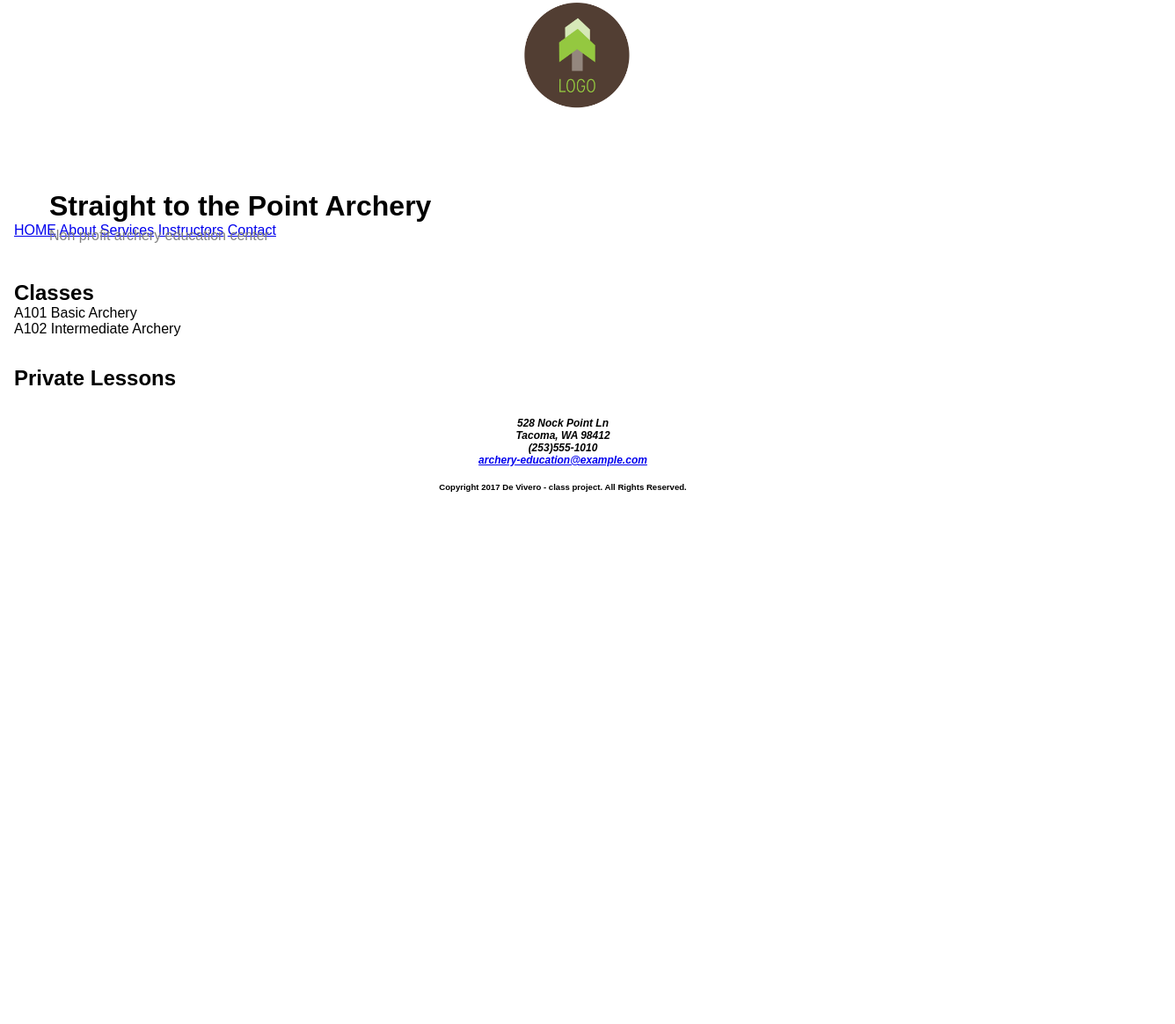
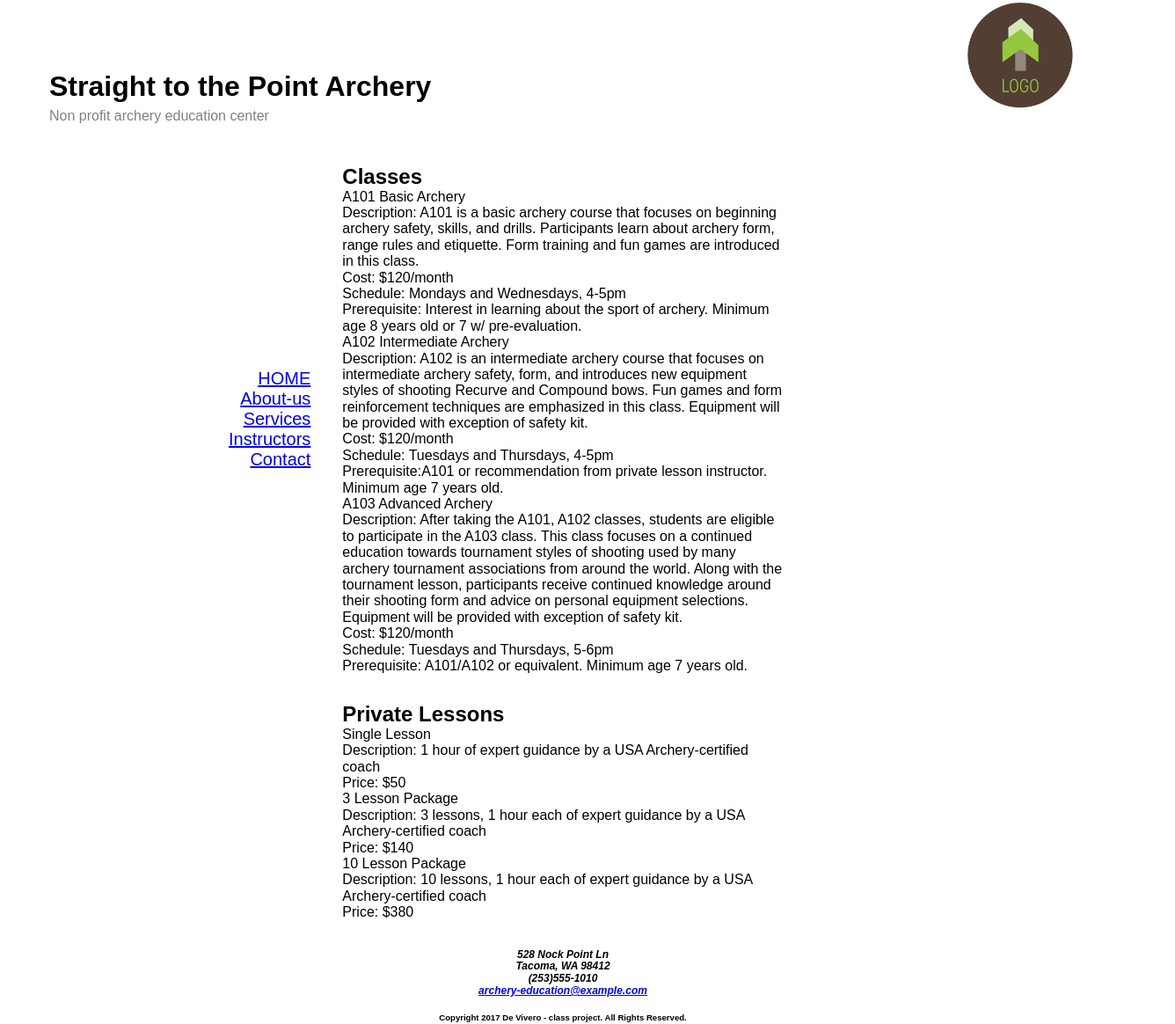
Before and after one commit to devivero/archery-site, a plain HTML site: page services.html in a window 1280 px wide. Shown: the part 29-1193 px from the top of the page at 88% size, 1336 px wide, since content can reach past the window. Before the commit the page ends 800 px from the top, so only its background shows below. Drawn offline with Linux system fonts and the light colour scheme.

Commit message:
added the services page without much formating

```diff
--- a/services.html
+++ b/services.html
@@ -5,61 +5,81 @@
   <title>Straight to the Point Archery</title>
   <link rel="stylesheet" type="text/css" href="/styles/normalize.css">
   <link rel="stylesheet" type="text/css" href="styles/base.css">
-  <link rel="stylesheet" type="text/css" href="styles/positioning.css">
+  <link rel="stylesheet" type="text/css" href="/styles/grid.css">
 </head>
+
 <body>
-    <header>
-      <img class="logo" src="/images/logo.jpg" alt="stp logo">
+  <header class="grid">
+    <div class="grid-col-10">
       <h1 class="site-name">Straight to the Point Archery</h1>
       <p class="site-slogan">Non profit archery education center</p>
-      <nav>
-        <a href="/archery-site/index.html">HOME</a>
-        <a href="#">About</a>
-        <a href="/archery-site/services.html">Services</a>
-        <a href="/archery-site/instructors.html">Instructors</a>
-        <a href="#">Contact</a>
-      </nav>
+    </div>
+    <div class="grid-col-2">
+      <img class="logo" src="/images/logo.jpg" alt="stp logo">
+    </div>
   </header>
   <main>
-    <section>
+    <div class="grid">
+      <nav class="grid-col-2 centered-content">
+        <ul>
+          <li><a class="navigation-link" href="/archery-site/index.html">HOME</a></li>
+          <li><a class="navigation-link" href="#">About-us</a></li>
+          <li><a class="navigation-link" href="/archery-site/services.html">Services</a></li>
+          <li><a class="navigation-link" href="#">Instructors</a></li>
+          <li><a class="navigation-link" href="#">Contact</a></li>
+        </ul>
+      </nav>
+      <section class="grid-col-8">
         <h2>Classes</h2>
         <dl class="">
           <dt>A101 Basic Archery</dt>
-        <dd></dd>
-        <dd></dd>
-        <dd></dd>
-        <dd></dd>
+          <dd>Description: A101 is a basic archery course that focuses on beginning archery safety, skills, and drills.
+            Participants learn about archery form, range rules and etiquette. Form training and fun games are introduced in this class.</dd>
+          <dd>Cost: $120/month</dd>
+          <dd>Schedule: Mondays and Wednesdays, 4-5pm</dd>
+          <dd>Prerequisite:   Interest in learning about the sport of archery. Minimum age  8 years old or 7 w/ pre-evaluation.</dd>
 
           <dt>A102 Intermediate Archery</dt>
-        <dd></dd>
-        <dd></dd>
-        <dd></dd>
-        <dd></dd>
+          <dd>Description: A102 is an intermediate archery course that focuses on intermediate archery safety, form,
+            and introduces new equipment styles of shooting Recurve and Compound bows.
+            Fun games and form reinforcement techniques are emphasized in this class.
+            Equipment will be provided with exception of safety kit.</dd>
+          <dd>Cost: $120/month</dd>
+          <dd>Schedule: Tuesdays and Thursdays, 4-5pm </dd>
+          <dd>Prerequisite:A101 or recommendation from private lesson instructor. Minimum age  7 years old.</dd>
 
-        <dt></dt>
-        <dd></dd>
-        <dd></dd>
-        <dd></dd>
-        <dd></dd>
+          <dt>A103 Advanced Archery</dt>
+          <dd>Description: After taking the A101, A102 classes, students are eligible to participate in the A103 class.
+            This class focuses on a continued education towards tournament styles of shooting used by many archery
+            tournament associations from around the world.
+            Along with the tournament lesson, participants receive continued knowledge around their shooting form
+            and advice on personal equipment selections. Equipment will be provided with exception of safety kit.</dd>
+          <dd>Cost: $120/month</dd>
+          <dd>Schedule: Tuesdays and Thursdays, 5-6pm </dd>
+          <dd>Prerequisite:  A101/A102 or equivalent. Minimum age  7 years old.</dd>
         </dl>
       </section>
-
-    <section>
+    </div>
+    <div class="grid">
+      <section class="grid-col-2">
+      </section>
+        <section class="grid-col-8">
           <h2>Private Lessons</h2>
           <dl class="">
-        <dt></dt>
-        <dd></dd>
-        <dd></dd>
+            <dt>Single Lesson </dt>
+            <dd>Description: 1 hour of expert guidance by a USA Archery-certified coach</dd>
+            <dd>Price: $50</dd>
 
-        <dt></dt>
-        <dd></dd>
-        <dd></dd>
+            <dt>3 Lesson Package</dt>
+            <dd>Description: 3 lessons, 1 hour each of expert guidance by a USA Archery-certified coach</dd>
+            <dd>Price: $140</dd>
 
-        <dt></dt>
-        <dd></dd>
-        <dd></dd>
+            <dt>10 Lesson Package</dt>
+            <dd>Description: 10 lessons, 1 hour each of expert guidance by a USA Archery-certified coach</dd>
+            <dd>Price: $380</dd>
           </dl>
         </section>
+    </div>
   </main>
   <footer>
     <address>
--- a/styles/positioning.css
+++ b/styles/positioning.css
@@ -1,6 +1,6 @@
-/*
+
 .main-flex-box {
   display: flex;
   flex: 1 100%;
   margin: 1rem auto;
-}*/
+}
```
Also changed, not shown: index.html (+2 -3 lines). Lines whose indentation alone changed are shown as unchanged.
